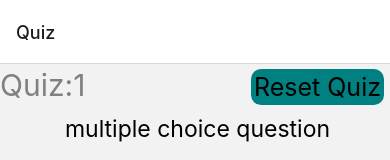
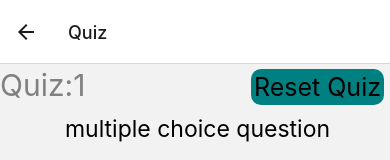
Before and after one commit to gautamverma095/reactNative, a React Native app in the folder day4/QuizApp/: screen /Quiz in a window 390 px wide. Shown: the top 160 px of the page. Built offline with nearby package versions, Linux system fonts and the light colour scheme.

Commit message:
completed

```diff
--- a/day4/QuizApp/App.tsx
+++ b/day4/QuizApp/App.tsx
@@ -11,7 +11,7 @@ const App = () => {
       const Stack = createNativeStackNavigator();
   return (
     <NavigationContainer>
-      <Stack.Navigator initialRouteName="Quiz">
+      <Stack.Navigator initialRouteName="Candidate">
       <Stack.Screen name="Candidate" component={CandidateDetails} />
       <Stack.Screen name ="Quiz"  component={Quiz}/>
       <Stack.Screen name ="Result"  component={Result}/>
--- a/day4/QuizApp/components/Quiz.tsx
+++ b/day4/QuizApp/components/Quiz.tsx
@@ -101,6 +101,7 @@ const Quiz = ({navigation}:any) => {
   }
   return (
     <View style={styles.viewStyle}>
+
       <View
         style={{
           flexDirection: 'row',
```
